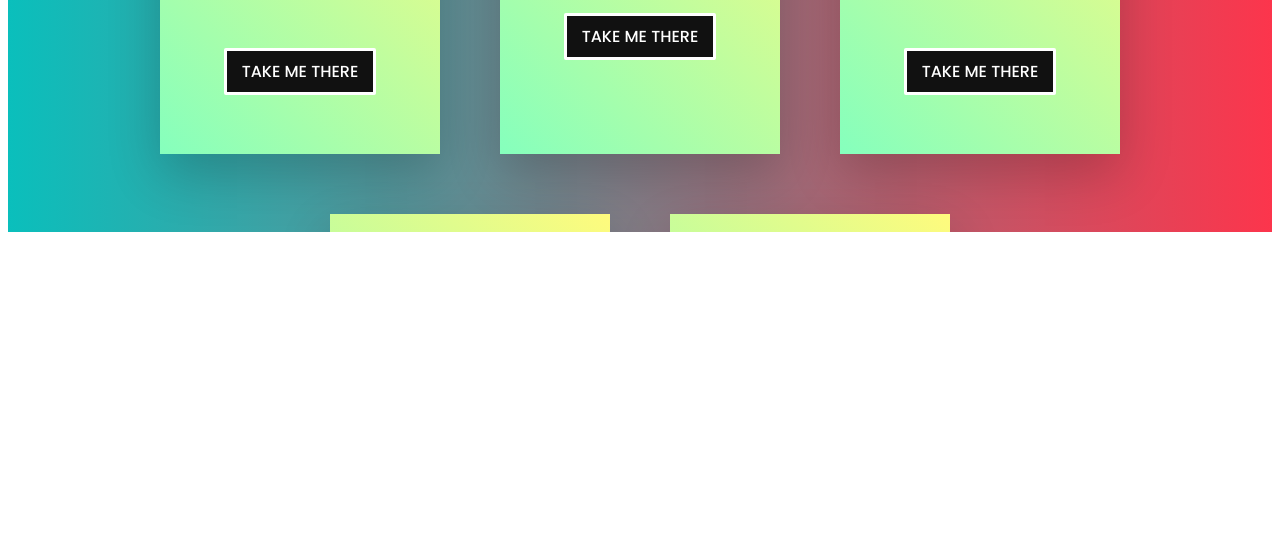
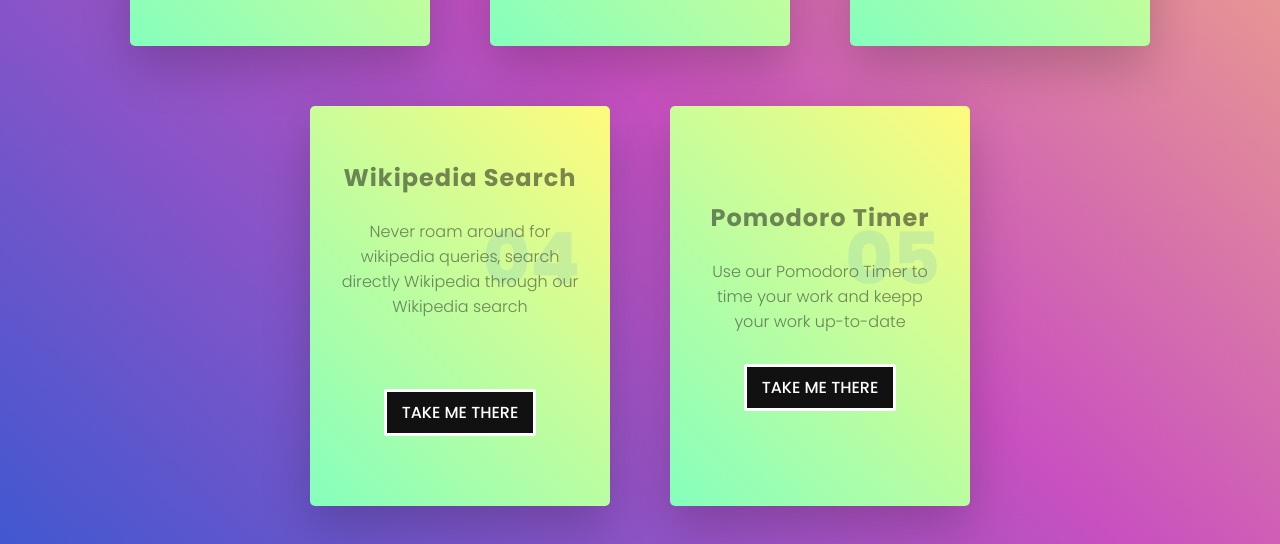
Before and after one commit to techguy940/Studentology, a plain HTML site: page files/projects.html in a window 1280 px wide. Shown: the part 544-1088 px from the top of the page. Before the commit the page ends 800 px from the top, so only its background shows below. Drawn offline with Linux system fonts and the light colour scheme.

Commit message:
Update projects.css

```diff
--- a/files/projects.css
+++ b/files/projects.css
@@ -2,23 +2,25 @@
 
 body
 {
+  display: flex;
+  align-items: center;
+  justify-content: center;
+  background-color: #4158D0;
+  background-image: linear-gradient(43deg, #4158D0 0%, #C850C0 46%, #FFCC70 100%);
+  min-height: 100vh;
   font-family: 'Poppins', sans-serif;
 }
 
+
+#navbar {
+  background-color: #333;
+  position: absolute;
+  top: 0;
+  width: 100%;
+}
 .projects
 {
-  position: relative;
-  display: inline-block;
   text-align: center;
-  justify-content: center;
-  align-items: center;
-  background: linear-gradient(to right, #0ABFBC, #FC354C);
-  width: 100%;
-  max-height: 80vh;
-  background-repeat: no-repeat;
-  background-size: cover;
-  padding-top: 70px;
-  overflow-y: hidden;
 }
 
 .projects h2
@@ -26,6 +28,8 @@ body
   font-size: 3em;
   text-transform: uppercase;
   color: #fff;
+  position: relative;
+  top: 40px;
 }
 .main
 {
@@ -39,8 +43,8 @@ body
 .main .card
 {
   position: relative;
-  width: 280px;
-  height: 380px;
+  width: 300px;
+  height: 400px;
   background-color: #85FFBD;
   background-image: linear-gradient(45deg, #85FFBD 0%, #FFFB7D 100%);
   display: inline-block;
@@ -48,6 +52,7 @@ body
   justify-content: center;
   margin: 30px;
   box-shadow: 0 20px 50px rgba(0, 0, 0, 0.2);
+  border-radius: 5px;
 }
 
 .main .card:before
@@ -142,12 +147,6 @@ body
   transition: 0.5s;
 }
 
-#navbar {
-  overflow: hidden;
-  background-color: #333;
-  height: 100%;
-}
-
 #navbar a {
   float: right;
   display: block;
@@ -178,3 +177,26 @@ body
 .content {
   padding: 16px;
 }
+
+.todoTake
+{
+	position: relative;
+	top: 39px;
+}
+
+.formulasTake
+{
+	position: relative;
+	top: 7px;
+}
+
+.wikiTake
+{
+	position: relative;
+	top: 19px;
+}
+
+.pomo
+{
+	top: 40px;
+}
```
